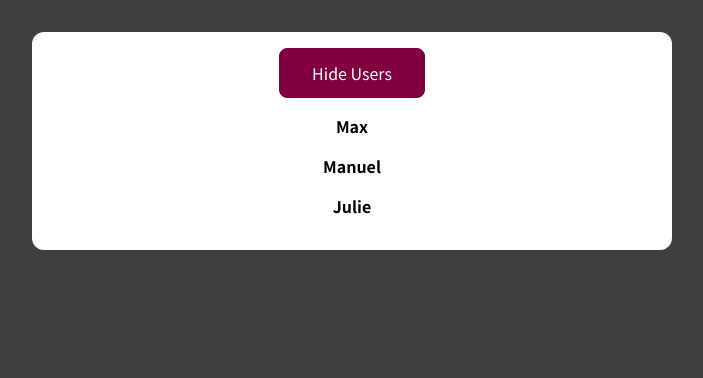
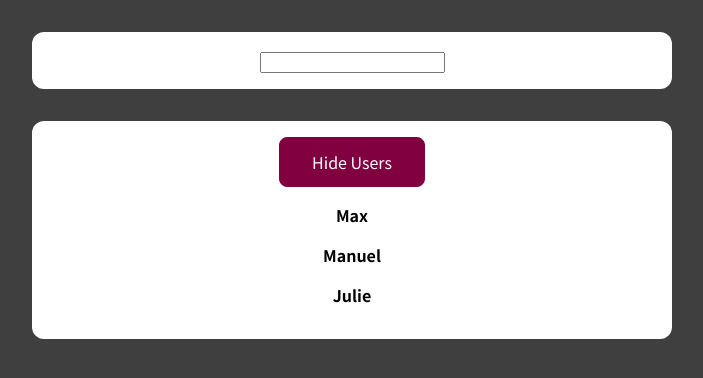
Before and after one commit to AlexBrilevski/react-class-components, a React (Create React App) app: page / in a window 1280 px wide. Shown: the top 378 px of the page, without its empty margins (288-991 px from the left). Built offline with nearby package versions, Linux system fonts and the light colour scheme.

Commit message:
The UserFinder component was added

```diff
--- a/src/App.js
+++ b/src/App.js
@@ -1,9 +1,9 @@
-import Users from './components/Users';
+import UserFinder from './components/UserFinder';
 
 function App() {
   return (
     <div>
-      <Users />
+      <UserFinder />
     </div>
   );
 }
--- /dev/null
+++ b/src/components/UserFinder.jsx
@@ -0,0 +1,36 @@
+import { Fragment, useState, useEffect } from 'react';
+
+import Users from './Users';
+import classes from './UserFinder.module.css';
+
+const DUMMY_USERS = [
+  { id: 'u1', name: 'Max' },
+  { id: 'u2', name: 'Manuel' },
+  { id: 'u3', name: 'Julie' },
+];
+
+const UserFinder = () => {
+  const [filteredUsers, setFilteredUsers] = useState(DUMMY_USERS);
+  const [searchTerm, setSearchTerm] = useState('');
+
+  useEffect(() => {
+    setFilteredUsers(
+      DUMMY_USERS.filter((user) => user.name.includes(searchTerm))
+    );
+  }, [searchTerm]);
+
+  const searchChangeHandler = (event) => {
+    setSearchTerm(event.target.value);
+  };
+
+  return (
+    <Fragment>
+      <div className={classes.finder}>
+        <input type='search' onChange={searchChangeHandler} />
+      </div>
+      <Users users={filteredUsers} />
+    </Fragment>
+  );
+};
+
+export default UserFinder;
--- /dev/null
+++ b/src/components/UserFinder.module.css
@@ -0,0 +1,8 @@
+.finder {
+  margin: 2rem auto;
+  background-color: white;
+  padding: 1rem;
+  border-radius: 12px;
+  max-width: 40rem;
+  text-align: center;
+}
--- a/src/components/Users.js
+++ b/src/components/Users.js
@@ -1,12 +1,6 @@
 import { Component } from 'react';
 import User from './User';
 import classes from './Users.module.css';
-
-const DUMMY_USERS = [
-  { id: 'u1', name: 'Max' },
-  { id: 'u2', name: 'Manuel' },
-  { id: 'u3', name: 'Julie' },
-];
 
 class Users extends Component {
   constructor() {
@@ -23,7 +17,7 @@ class Users extends Component {
   render() {
     const usersList = (
       <ul>
-        {DUMMY_USERS.map((user) => (
+        {this.props.users.map((user) => (
           <User key={user.id} name={user.name} />
         ))}
       </ul>
```
